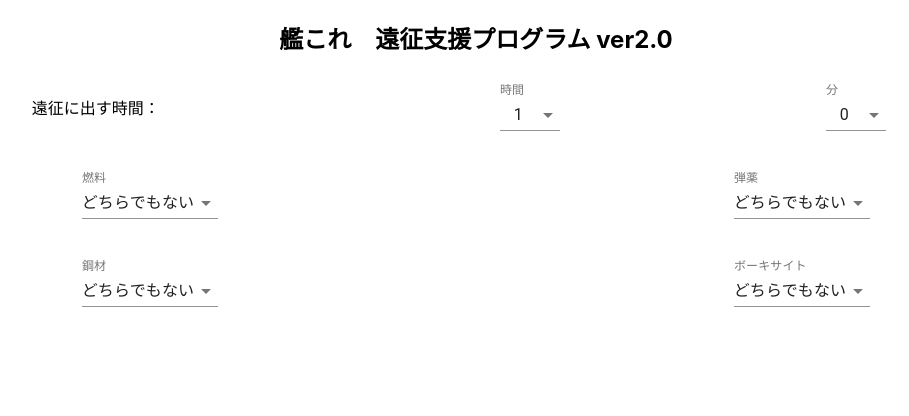
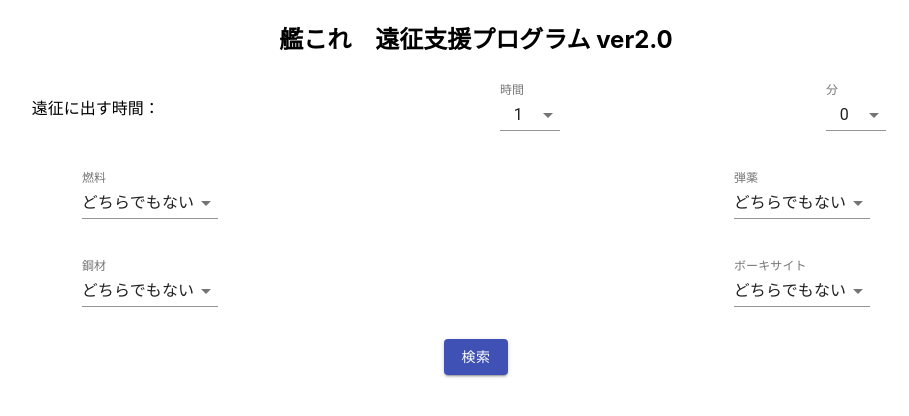
Before and after one commit to hirarira/KanColeEns, a React (Create React App) app in the folder kankore-ens/: page / in a window 1280 px wide. Shown: the top 416 px of the page, without its empty margins (164-1073 px from the left). Built offline with nearby package versions, Linux system fonts and the light colour scheme.

Commit message:
検索ボタンを追加

```diff
--- a/kankore-ens/src/App.js
+++ b/kankore-ens/src/App.js
@@ -1,5 +1,6 @@
 import React from 'react';
-import { makeStyles, FormControl, InputLabel, Select, MenuItem, Grid } from '@material-ui/core';
+import { makeStyles, FormControl, InputLabel,
+  Select, MenuItem, Grid, Button } from '@material-ui/core';
 
 import './App.css';
 
@@ -154,6 +155,11 @@
             </Select>
           </FormControl>
         </Grid>
+        <Grid item xs={12}>
+          <Button variant="contained" color="primary">
+            検索
+          </Button>
+        </Grid>
       </Grid>
     </div>
   );
```
